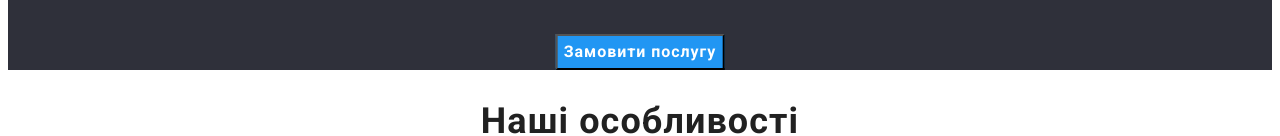
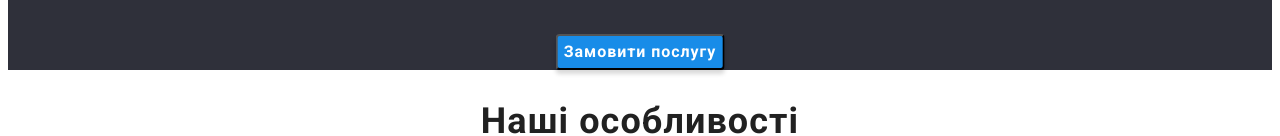
Before and after one commit to Serhii-Saproshyn/goit-markup-hw-02, a plain HTML site: page index.html in a window 1280 px wide. Both pictures are taken after a click on the button "Замовити послугу". Shown: the part 245-381 px from the top of the page. Drawn offline with Linux system fonts and the light colour scheme.

Commit message:
final fixed

```diff
--- a/css/styles.css
+++ b/css/styles.css
@@ -10,6 +10,7 @@
     --back-color-second: #F5F4FA;
     --bcg-body: #FFFFFF;
     --accent-second: #000000;
+    --back-main-button: #188CE8;
 }
 
 body {
@@ -141,10 +142,11 @@ color: var(--site-contacts-color);
 
 .button {
     cursor: pointer;
+    border-radius: 4px;
 }
 .button.primary {
-    color: var(--link-color);
-    background-color: var(--back-color-second);
+    color: var(--main-color);
+    background-color: var(--accent-color);
     font-family: inherit;
     font-weight: 700;
         font-size: 16px;
@@ -154,6 +156,14 @@ color: var(--site-contacts-color);
         position: relative;
             left: 50%;
             transform: translate(-50%, 0);
+            box-shadow: 0px 4px 4px rgba(0, 0, 0, 0.15);
+}
+
+.button.primary:hover, .button.primary:focus{
+    color: var(--main-color);
+    background-color: var(--back-main-button);
+    box-shadow: 0px 4px 4px rgba(0, 0, 0, 0.15);
+        border-radius: 4px;
 }
 
 .button.secondary {
@@ -170,6 +180,7 @@ color: var(--site-contacts-color);
 .button:hover, .button:focus {
     color: var(--main-color);
     background-color: var(--accent-color);
+    border-radius: 4px;
 }
 
 
```
